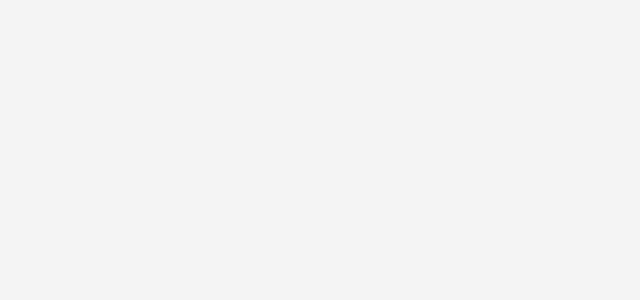
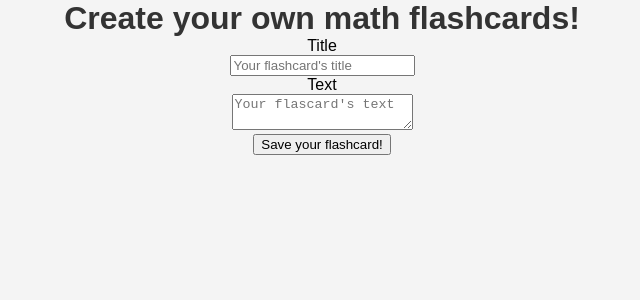
Before and after one commit to AJmints/IntelliJAC-LiftOff, a React (Create React App) app in the folder frontend_intellijac/intellijac-frontend/: page /flashcards/addFlashcard in a window 1280 px wide. Before the commit this address had no page. Shown: the top 300 px of the page, without its empty margins (318-958 px from the left). Built offline with nearby package versions, Linux system fonts and the light colour scheme.

Commit message:
verified the routing paths

```diff
--- a/frontend_intellijac/intellijac-frontend/src/App.js
+++ b/frontend_intellijac/intellijac-frontend/src/App.js
@@ -19,6 +19,8 @@
                 <Route path="/Home" element={<Home />} />
         <Route path="/api/login" element={<LoginForm />} />
         <Route path="/api/register" element={<RegisterForm />} />
+        <Route path="/flashcards/addFlashcard" element={<Flashcards />} />
+
       </Routes>
     </Router>
   );
@@ -30,6 +32,7 @@
       <Header />
       <WelcomeContent />
       <Buttons />
+
     </>
   );
 }
--- a/frontend_intellijac/intellijac-frontend/src/components/Buttons.js
+++ b/frontend_intellijac/intellijac-frontend/src/components/Buttons.js
@@ -16,7 +16,7 @@
         <h3>#################################</h3>
         <div style={{ marginRight: "15px" }}>
           <h1>Come back later!!</h1>
-          <Link to="/api" style={{ marginTop: "60px" }}>
+          <Link to="/" style={{ marginTop: "60px" }}>
             <h2>Bye-Bye!!</h2>
           </Link>
         </div>
```
